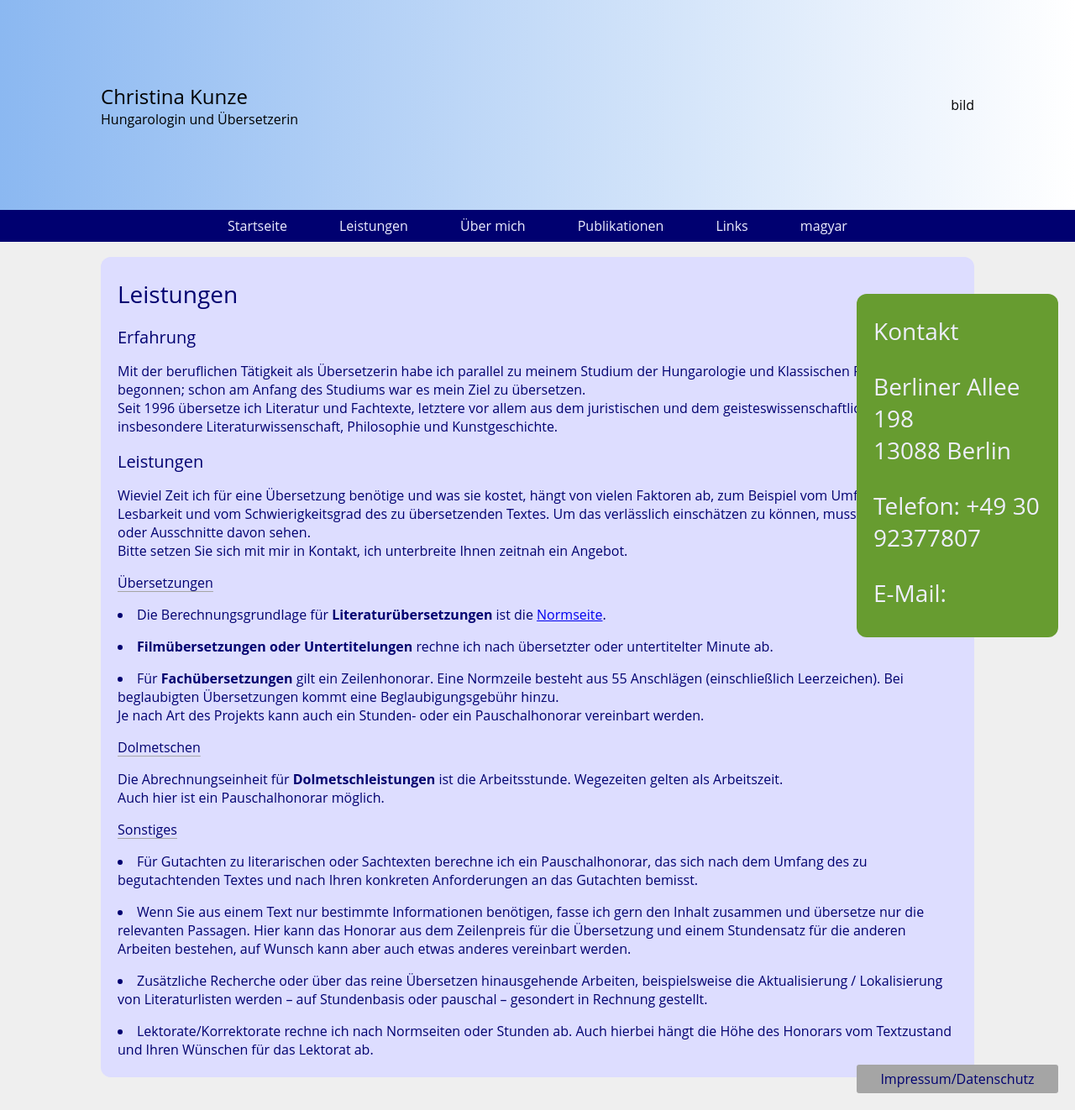
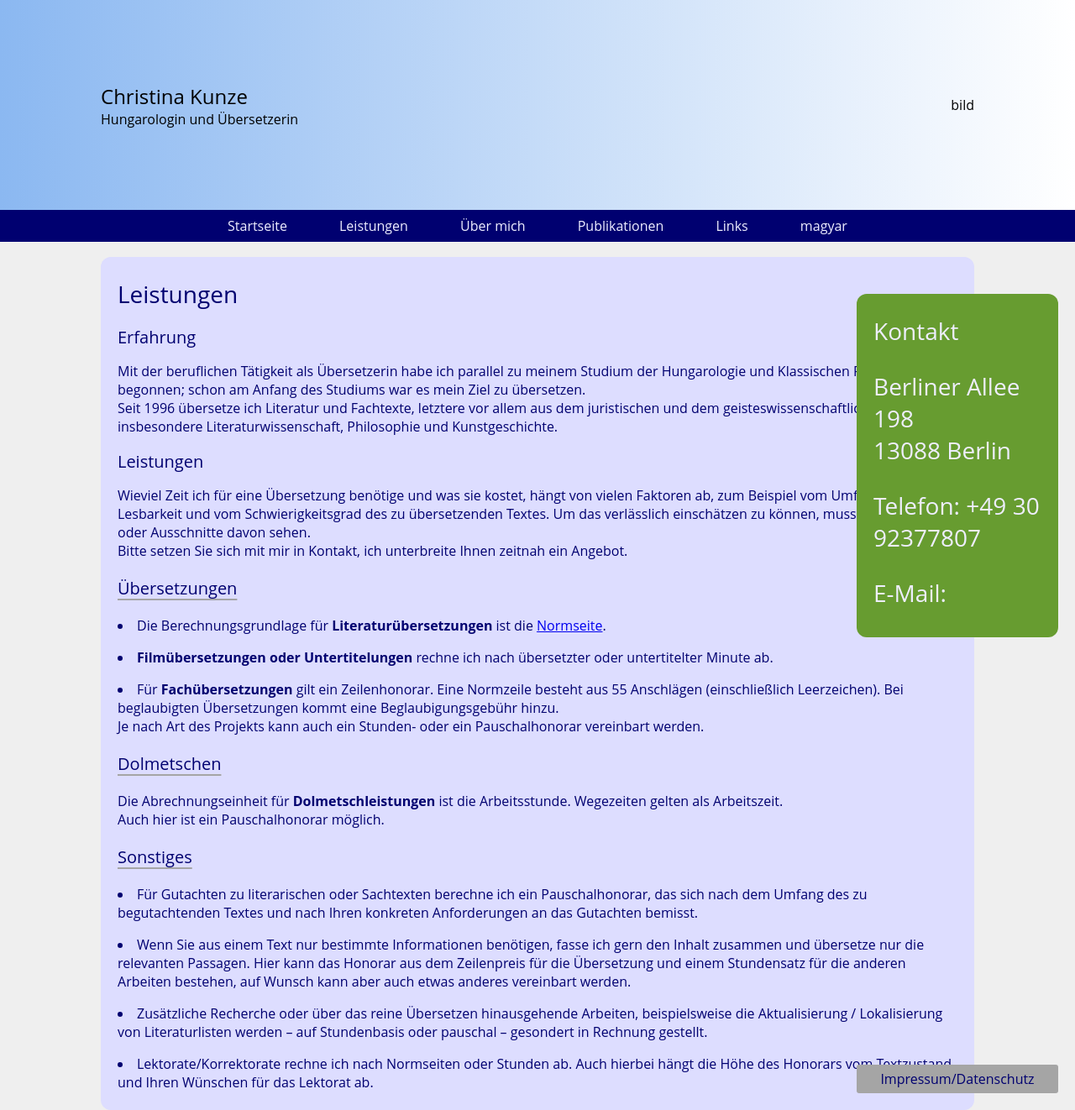
Before and after one commit to rixx/revesz.de, a Jekyll site: the page built from leistungen.md, in a window 1280 px wide and 1322 px high. Shown: the whole window at 84% size. Built offline with Jekyll 4.4.1, drawn with Linux system fonts in a browser that asks for light colours.

Commit message:
Update styles.css

```diff
--- a/css/styles.css
+++ b/css/styles.css
@@ -77,5 +77,5 @@ a#impressum {
 }
 h1 {font-size: 28px; font-weight:normal;}
 h2 {font-size: 20px; font-weight:normal;}
-h3 {font-size: 16px; font-weight:normal; text-decoration:underline; text-underline-position:under; text-decoration-color:#a5a5a5;
+h3 {font-size: 20px; font-weight:normal; text-decoration:underline; text-underline-position:under; text-decoration-color:#a5a5a5;
 p {font-size: 16px; font-weight:normal;}
```
